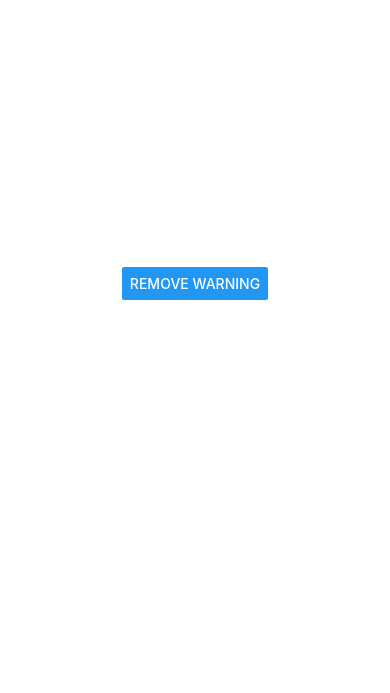
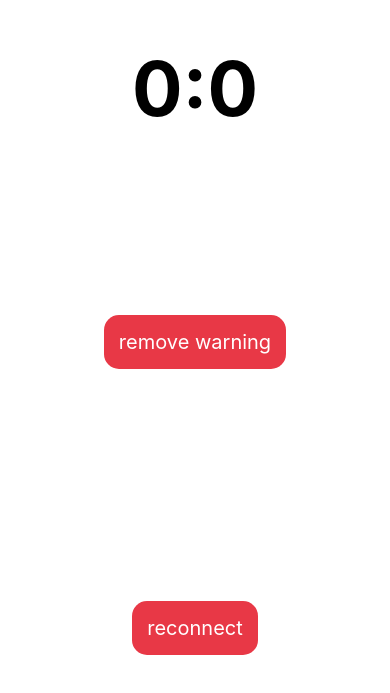
Before and after one commit to currentScript/csgoWarmupTime, a React Native app: screen / in a window 390 px wide. Shown: the part 139-832 px from the top of the page. Built offline with nearby package versions, Linux system fonts and the light colour scheme; no server answers.

Commit message:
getting numbers from data

```diff
--- a/App.tsx
+++ b/App.tsx
@@ -1,14 +1,17 @@
 import React, { useState, useEffect } from "react";
 import { StatusBar } from "expo-status-bar";
-import { Button, StyleSheet, Text, View } from "react-native";
+import { Pressable, StyleSheet, Text, View } from "react-native";
+
+interface TimeInterface {
+  minutes: number;
+  seconds: number;
+}
 
 export default function App() {
-  const [time, setTime] = useState("");
+  const [rerender, callRerender] = useState(false);
+  const [time, setTime] = useState<TimeInterface>({ minutes: 0, seconds: 0 });
   const [ending, setEnding] = useState(false);
 
-  // * WAITING FOR PLAYERS 4:33
-  // * WARUMUP ENDING 0:05
-  // * MATCH STARTING IN 1...
   const text1regex = /WAITING FOR PLAYERS/;
   const text2regex = /WARMUP ENDING/;
   const text3regex = /MATCH STARTING/;
@@ -17,22 +20,29 @@ export default function App() {
     const ws = new WebSocket("ws://192.168.178.59:2211");
 
     ws.onmessage = ({ data }) => {
-      console.log(data);
       if (text1regex.test(data) || text2regex.test(data) || text3regex.test(data)) {
-        if (text2regex.test(data)) {
-          setEnding(true);
-        }
-        setTime(data);
+        data = data.replace(/WAITING FOR PLAYERS /i, ""); // only get the time
+        let minutes = +data.split(":")[0];
+        let seconds = +data.split(":")[1];
+
+        if (minutes == 0) setEnding(true);
+
+        setTime({ minutes, seconds });
       }
     };
-  }, []);
+  }, [rerender]);
 
   return (
     <View style={styles.container}>
       <StatusBar style="auto" />
 
-      <Text style={ending ? styles.warumupEnding : styles.timeInfo}>{time}</Text>
-      <Button onPress={() => setEnding(false)} title="remove warning" />
+      <Text style={ending ? styles.warumupEnding : styles.timeInfo}>{`${time.minutes}:${time.seconds}`}</Text>
+      <Pressable onPress={() => setEnding(false)} style={styles.resetButton}>
+        <Text style={styles.buttonText}>remove warning</Text>
+      </Pressable>
+      <Pressable onPress={() => callRerender(!rerender)} style={styles.resetButton}>
+        <Text style={styles.buttonText}>reconnect</Text>
+      </Pressable>
     </View>
   );
 }
@@ -45,10 +55,26 @@ const styles = StyleSheet.create({
     justifyContent: "center",
   },
   timeInfo: {
+    marginTop: "auto",
+    fontSize: 75,
+    fontWeight: "bold",
     color: "#000",
   },
   warumupEnding: {
+    marginTop: "auto",
+    fontSize: 75,
+    fontWeight: "bold",
     color: "#f00",
-    fontWeight: "bold",
+  },
+  resetButton: {
+    marginTop: "auto",
+    marginBottom: 50,
+    padding: 15,
+    backgroundColor: "#e83846",
+    borderRadius: 15,
+  },
+  buttonText: {
+    color: "#fff",
+    fontSize: 20,
   },
 });
--- a/package.json
+++ b/package.json
@@ -10,7 +10,6 @@
     "eject": "expo eject"
   },
   "dependencies": {
-    "@notifee/react-native": "^5.0.3",
     "expo": "~44.0.0",
     "expo-status-bar": "~1.2.0",
     "react": "17.0.1",
```
Also changed, not shown: 1 other file (tests, documents, lock files or other folders).
